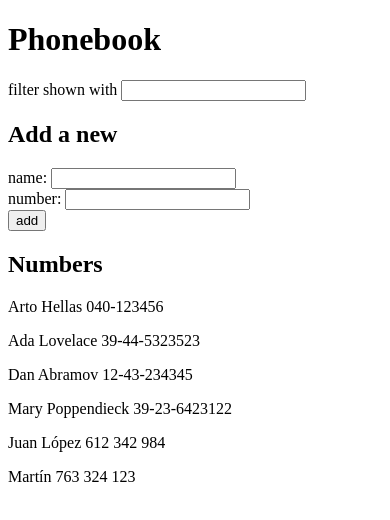
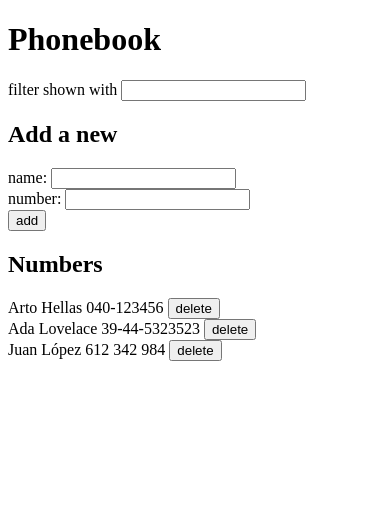
Before and after one commit to narsodev/fullstackopen, a React (Create React App) app in the folder part2/phonebook/: page / in a window 390 px wide. Shown: the top 520 px of the page. Built offline with nearby package versions, Linux system fonts and the light colour scheme; data requests are answered from the project's data file.

Commit message:
2.17: Phonebook step9

```diff
--- a/part2/phonebook/db.json
+++ b/part2/phonebook/db.json
@@ -11,24 +11,9 @@
       "id": 2
     },
     {
-      "name": "Dan Abramov",
-      "number": "12-43-234345",
-      "id": 3
-    },
-    {
-      "name": "Mary Poppendieck",
-      "number": "39-23-6423122",
-      "id": 4
-    },
-    {
       "name": "Juan López",
       "number": "612 342 984",
       "id": 5
-    },
-    {
-      "name": "Martín",
-      "number": "763 324 123",
-      "id": 6
     }
   ]
 }
--- a/part2/phonebook/src/App.js
+++ b/part2/phonebook/src/App.js
@@ -19,7 +19,7 @@ const App = () => {
       })
     }, [])
 
-  const renderedPersons = filter.length > 0
+  const renderedPersons = filter !== ''
     ? persons.filter(person => person.name.toLowerCase().includes(filter.toLowerCase()))
     : persons
 
@@ -45,7 +45,17 @@ const App = () => {
         console.error(err)
         alert(`error adding ${newName} to phonebook`)
       })
+  }
 
+  const deletePerson = ({ id, name }) => {
+    personService.delete(id)
+      .then(() => {
+        setPersons(persons.filter(person => person.id !== id))
+      })
+      .catch(err => {
+        console.error(err)
+        alert(`error deleting ${name} from phonebook`)
+      })
   }
 
   return (
@@ -66,7 +76,7 @@ const App = () => {
 
       <h2>Numbers</h2>
 
-      <Persons persons={renderedPersons}/>
+      <Persons persons={renderedPersons} deletePerson={deletePerson} />
     </div>
   )
 }
--- a/part2/phonebook/src/components/Persons.js
+++ b/part2/phonebook/src/components/Persons.js
@@ -1,12 +1,28 @@
-const Person = ({ person }) => (
-  <p>{person.name} {person.number}</p>
-)
+const Person = ({ person, deletePerson }) => {
+  const handleDeleteClick = () => {
+    const confirm = window.confirm(`Delete ${person.name} ?`)
+    if (!confirm) return
 
-const Persons = ({ persons }) => (
+    deletePerson({ id: person.id, name: person.name })
+  }
+
+  return (
+    <div>
+      {person.name} {person.number}&nbsp;
+      <button onClick={handleDeleteClick}>delete</button>
+    </div>
+  )
+}
+
+const Persons = ({ persons, deletePerson }) => (
   <div>
     {
       persons.map(person => (
-        <Person person={person} key={person.id} />
+        <Person
+          person={person}
+          deletePerson={deletePerson}
+          key={person.id}
+        />
       ))
     }
   </div>
--- a/part2/phonebook/src/services/persons.js
+++ b/part2/phonebook/src/services/persons.js
@@ -10,6 +10,12 @@ const create = person => {
     .then(response => response.data)
 }
 
-const personService = { getAll, create }
+const remove = id => axios.delete(`${BASE_URL}/${id}`)
+
+const personService = {
+  getAll,
+  create,
+  delete: remove
+}
 
 export default personService
```
